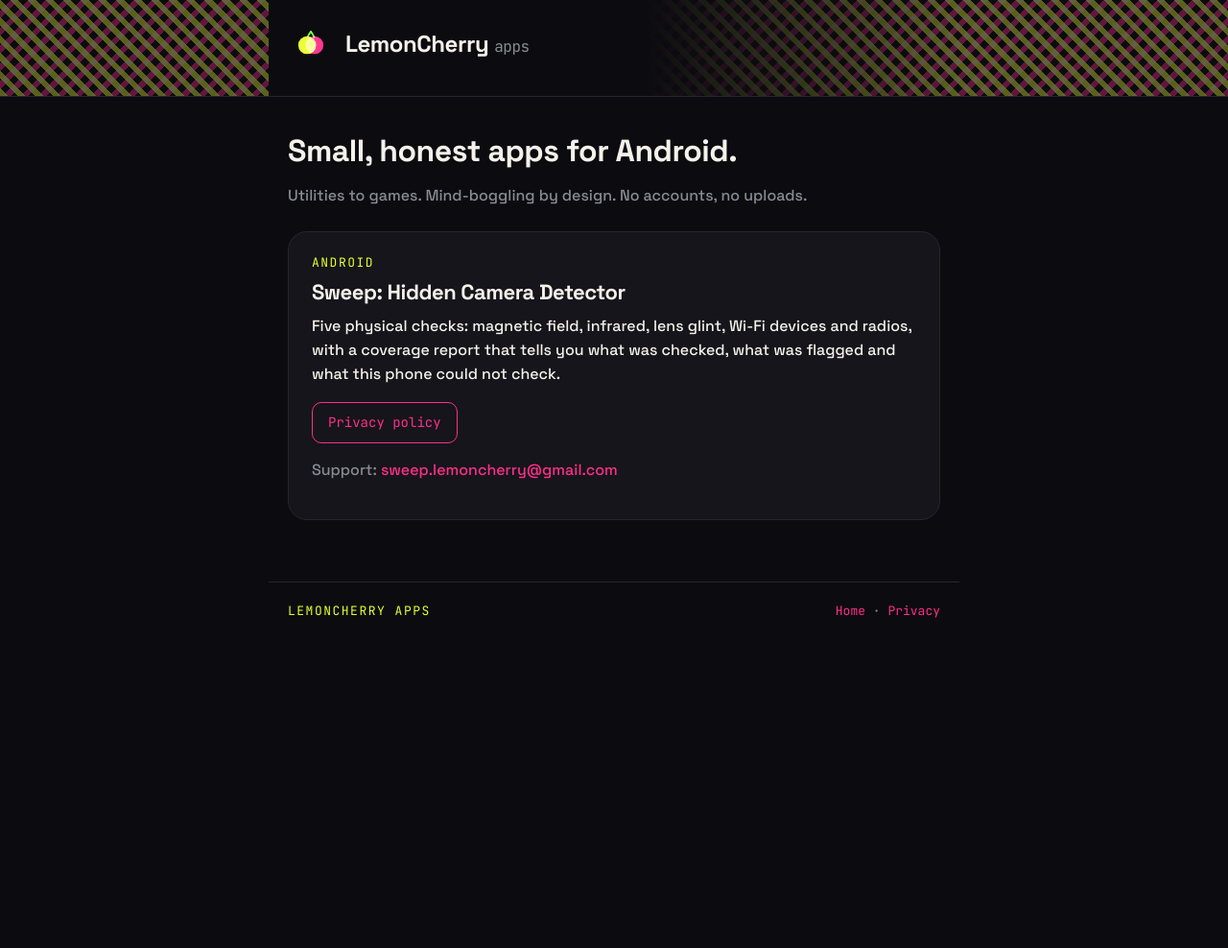
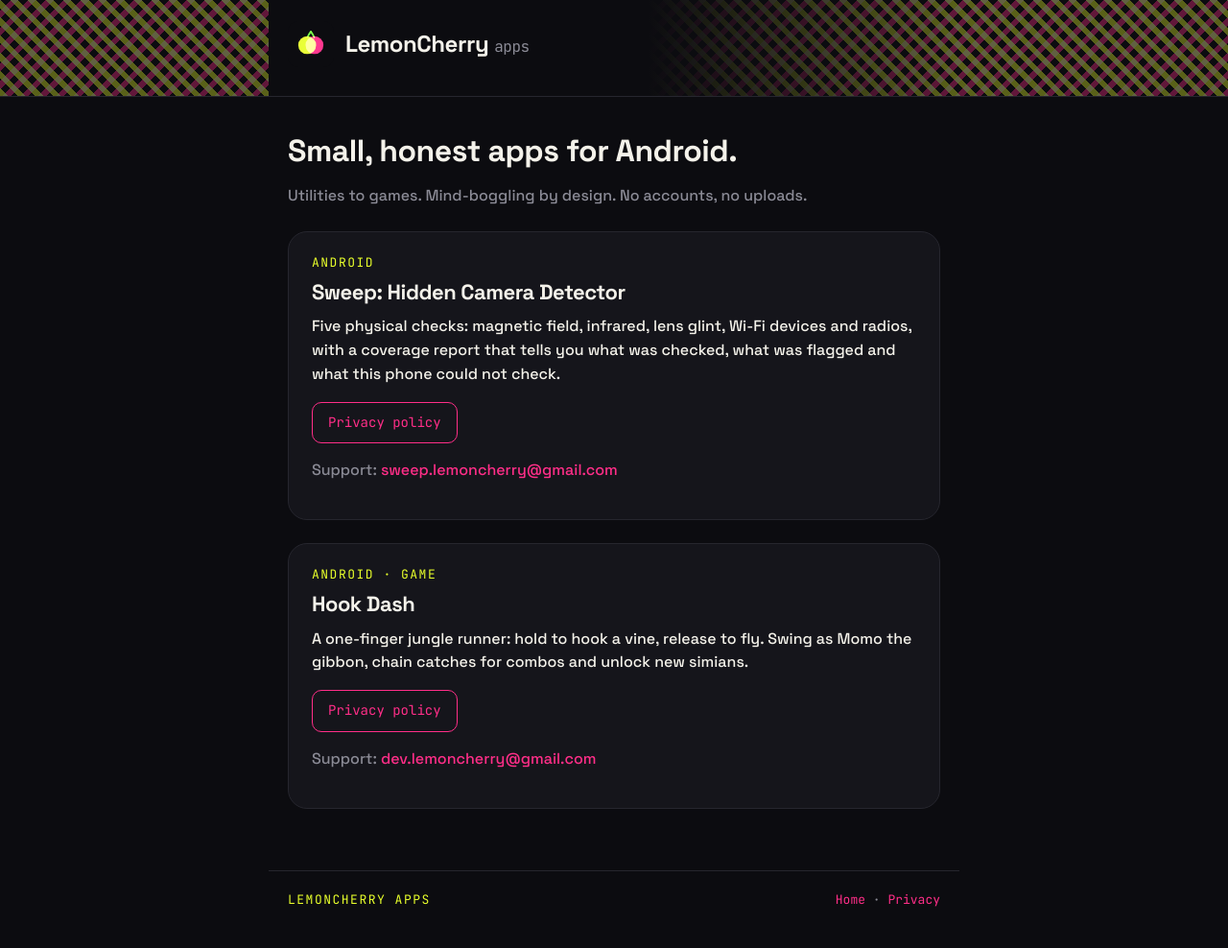
Before and after one commit to lemoncherryapps/lemoncherryapps.github.io, a Jekyll site: the page built from index.md, in a window 1280 px wide. Shown: the whole page at 96% size. Built offline with Jekyll 4.4.1, drawn with Linux system fonts in a browser that asks for light colours; before the commit the page ends 900 px from its top, so only the background shows below that.

Commit message:
Hook Dash: privacy policy page and a card on the home page
Co-Authored-By: Claude Opus 5.5 <noreply@anthropic.com>

```diff
--- a/index.md
+++ b/index.md
@@ -17,3 +17,12 @@ flagged and what this phone could not check.</p>
 <p><a class="btn" href="/privacy/">Privacy policy</a></p>
 <p class="muted">Support: <a href="mailto:sweep.lemoncherry@gmail.com">sweep.lemoncherry@gmail.com</a></p>
 </div>
+
+<div class="card">
+<span class="label">Android · Game</span>
+<h2>Hook Dash</h2>
+<p>A one-finger jungle runner: hold to hook a vine, release to fly. Swing as
+Momo the gibbon, chain catches for combos and unlock new simians.</p>
+<p><a class="btn" href="/hook-dash/privacy/">Privacy policy</a></p>
+<p class="muted">Support: <a href="mailto:dev.lemoncherry@gmail.com">dev.lemoncherry@gmail.com</a></p>
+</div>
```
Also changed, not shown: hook-dash/privacy.md (added, +72 -0 lines).
